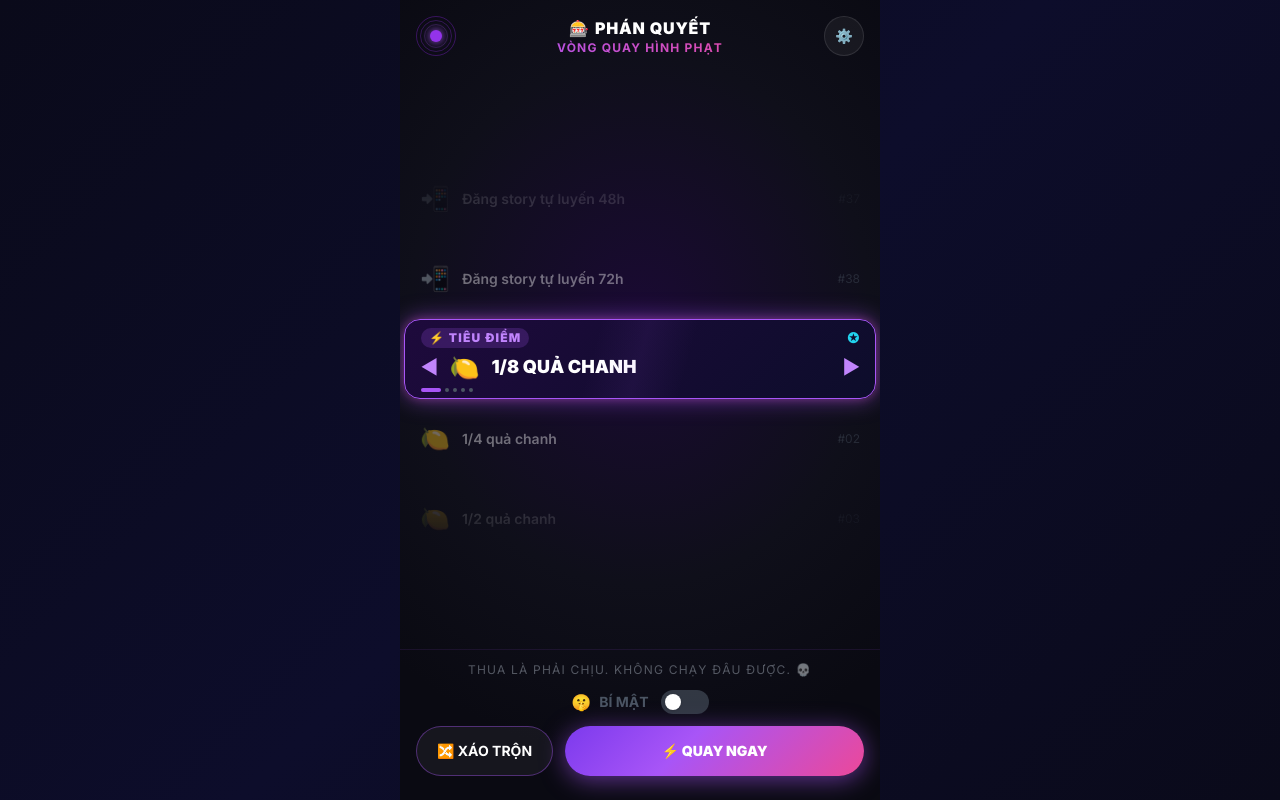
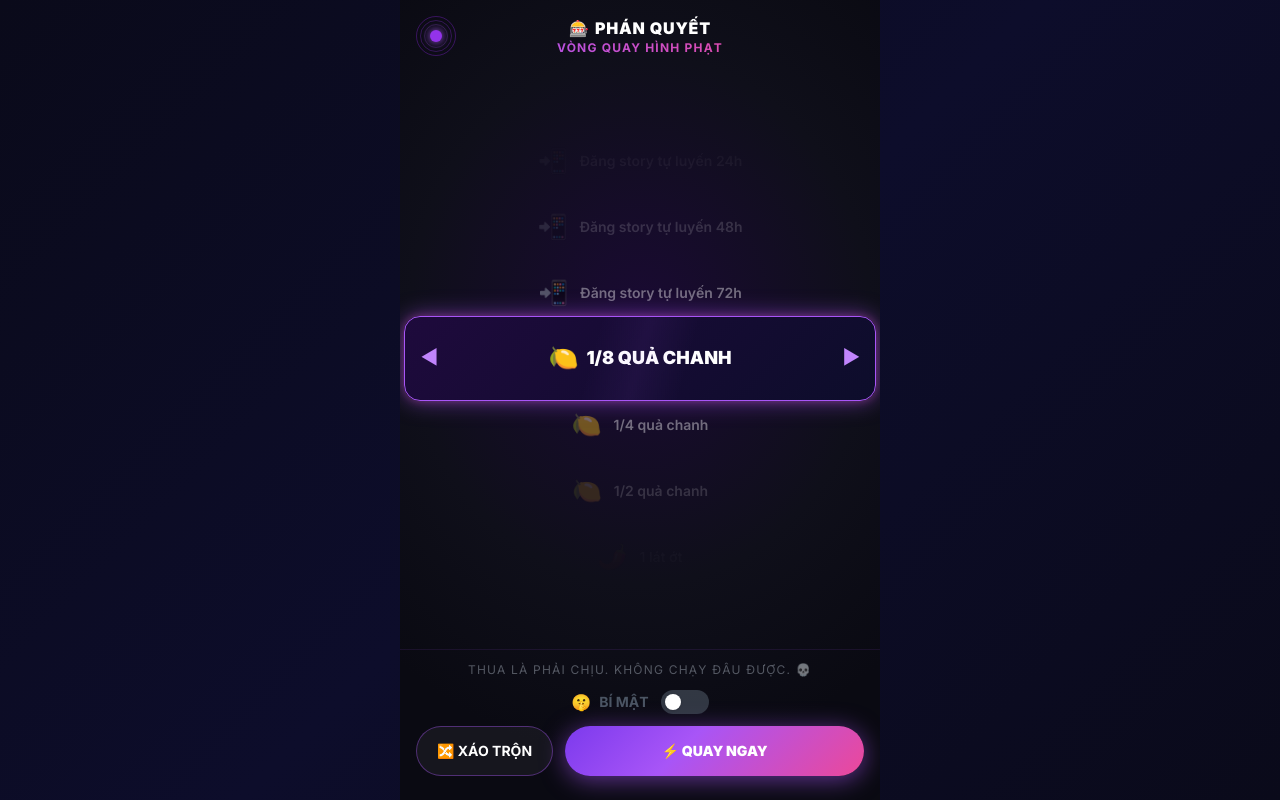
Before and after one commit to nghia-lt/bitter-and-sweet, a Next.js app: page /play/spin in a window 1280 px wide. Built offline with nearby package versions, Linux system fonts and the light colour scheme.

Commit message:
[setting] fix setting

```diff
--- a/src/app/play/fate/page.tsx
+++ b/src/app/play/fate/page.tsx
@@ -40,33 +40,24 @@ function FateRow(fate: FateType, _isFocus: boolean, _isAdj: boolean, _idx: numbe
 function FateFocusOverlay(fate: FateType | null, idx: number) {
   if (!fate) return null;
   const m = FATE_META[fate];
-  const cfg = FATE_CONFIG[fate];
   return (
-    <div className="h-full mx-1 rounded-2xl overflow-hidden relative pointer-events-none"
+    <div className="h-full mx-1 rounded-2xl overflow-hidden relative pointer-events-none flex flex-col items-center justify-center"
       style={{
         background: `linear-gradient(135deg, rgba(15,15,26,0.95), rgba(13,13,43,0.95))`,
         border: `1.5px solid ${m.textColor}80`,
         boxShadow: `0 0 20px ${m.glow}, 0 0 6px ${m.glow}`,
-        padding: '8px 16px',
+        padding: '0 16px',
       }}>
       <div className="absolute inset-0 pointer-events-none"
         style={{ background: `linear-gradient(105deg,transparent 40%,${m.glow}20 50%,transparent 60%)`, animation: 'shimmer 3s infinite' }} />
-      <div className="flex items-center justify-between mb-1">
-        <span className="text-xs font-black tracking-widest uppercase px-2 py-0.5 rounded-full"
-          style={{ background: `${m.textColor}22`, color: m.textColor }}>
-          ⚡ TIÊU ĐIỂM
-        </span>
-        <span style={{ color: m.textColor }} className="text-sm">✪</span>
-      </div>
-      <div className="flex items-center gap-3">
+      {/* Content: arrows at edges, icon+text centered */}
+      <div className="flex items-center justify-between w-full">
         <span style={{ color: m.textColor }} className="text-lg font-bold select-none">◀</span>
-        <span className="text-3xl">{m.icon}</span>
-        <p className="flex-1 font-black text-xl leading-snug" style={{ color: m.textColor }}>{m.label}</p>
+        <div className="flex items-center gap-2 justify-center flex-1">
+          <span className="text-3xl">{m.icon}</span>
+          <p className="font-black text-xl leading-snug text-center" style={{ color: m.textColor }}>{m.label}</p>
+        </div>
         <span style={{ color: m.textColor }} className="text-lg font-bold select-none">▶</span>
-      </div>
-      <div className="flex items-center gap-1 mt-1">
-        <div className="h-1 w-5 rounded-full" style={{ background: m.textColor }} />
-        {[1,2,3,4].map(i => <div key={i} className="h-1 w-1 rounded-full bg-gray-700" />)}
       </div>
     </div>
   );
--- a/src/app/play/spin/page.tsx
+++ b/src/app/play/spin/page.tsx
@@ -12,20 +12,20 @@ type SpinPhase = 'idle' | 'spinning' | 'result_single' | 'result_pair_select' |
 // ── Uniform row renderer (scrolling list) ─────────────────────
 function PenaltyRow(p: Penalty, _isFocus: boolean, _isAdj: boolean, idx: number) {
   return (
-    <div className="flex items-center gap-3 px-5 h-full">
+    // [CHANGED] justify-center + text-center for centered alignment
+    <div className="flex items-center justify-center gap-3 px-5 h-full w-full text-center">
       <span className="text-2xl">{p.icon}</span>
-      <span className="text-white font-semibold text-sm truncate flex-1">{p.name}</span>
-      <span className="text-xs text-gray-600">#{String(idx + 1).padStart(2, '0')}</span>
+      <span className="text-white font-semibold text-sm">{p.name}</span>
     </div>
   );
 }
 
 function SecretRow(_p: Penalty, _isFocus: boolean, _isAdj: boolean, idx: number) {
   return (
-    <div className="flex items-center gap-3 px-5 h-full">
+    // [CHANGED] justify-center for centered lock icon
+    <div className="flex items-center justify-center gap-3 px-5 h-full w-full">
       <span className="text-2xl">🔒</span>
       <span className="text-gray-500 font-semibold text-sm">• • •</span>
-      <span className="text-xs text-gray-700">#{String(idx + 1).padStart(2, '0')}</span>
     </div>
   );
 }
@@ -34,37 +34,26 @@ function SecretRow(_p: Penalty, _isFocus: boolean, _isAdj: boolean, idx: number)
 function FocusOverlay(penalty: Penalty | null, idx: number, secretMode: boolean) {
   if (!penalty) return null;
   return (
-    <div className="h-full mx-1 rounded-2xl overflow-hidden relative pointer-events-none"
+    <div className="h-full mx-1 rounded-2xl overflow-hidden relative pointer-events-none flex flex-col items-center justify-center"
       style={{
         background: 'linear-gradient(135deg, #1E0A3C, #0D0D2B)',
         border: '1.5px solid #A855F7',
         boxShadow: '0 0 22px rgba(168,85,247,0.55), 0 0 8px rgba(236,72,153,0.3)',
-        padding: '8px 16px',
+        padding: '0 16px',
       }}>
       {/* Shimmer */}
       <div className="absolute inset-0 pointer-events-none"
         style={{ background: 'linear-gradient(105deg,transparent 40%,rgba(168,85,247,0.07) 50%,transparent 60%)', animation: 'shimmer 3s infinite' }} />
-      {/* Top row */}
-      <div className="flex items-center justify-between mb-1">
-        <span className="text-xs font-black tracking-widest uppercase px-2 py-0.5 rounded-full"
-          style={{ background: 'rgba(168,85,247,0.2)', color: '#C084FC' }}>
-          ⚡ TIÊU ĐIỂM
-        </span>
-        <span className="text-cyan-400 text-sm font-bold">✪</span>
-      </div>
-      {/* Content */}
-      <div className="flex items-center gap-3">
+      {/* Content: arrows at edges, icon+text centered */}
+      <div className="flex items-center justify-between w-full">
         <span className="text-purple-400 text-lg font-bold select-none">◀</span>
-        <span className="text-2xl">{secretMode ? '❓' : penalty.icon}</span>
-        <p className="flex-1 text-white font-black text-lg leading-snug">
-          {secretMode ? 'BÍ MẬT ???' : penalty.name.toUpperCase()}
-        </p>
+        <div className="flex items-center gap-2 justify-center flex-1">
+          <span className="text-2xl">{secretMode ? '❓' : penalty.icon}</span>
+          <p className="text-white font-black text-lg leading-snug text-center">
+            {secretMode ? 'BÍ MẬT ???' : penalty.name.toUpperCase()}
+          </p>
+        </div>
         <span className="text-purple-400 text-lg font-bold select-none">▶</span>
-      </div>
-      {/* Dots */}
-      <div className="flex items-center gap-1 mt-1">
-        <div className="h-1 w-5 rounded-full bg-purple-500" />
-        {[1,2,3,4].map(i => <div key={i} className="h-1 w-1 rounded-full bg-gray-600" />)}
       </div>
     </div>
   );
@@ -133,7 +122,9 @@ export default function SpinPage() {
   /* ── Shuffle ── */
   const handleShuffle = () => {
     if (phase === 'spinning') return;
-    const arr = [...list];
+    // [CHANGED] Always shuffle activePenalties directly – not `list` (which may be secret-masked)
+    // so shuffle works regardless of secretMode state
+    const arr = [...activePenalties];
     for (let i = arr.length - 1; i > 0; i--) {
       const j = Math.floor(Math.random() * (i + 1));
       [arr[i], arr[j]] = [arr[j], arr[i]];
@@ -204,10 +195,8 @@ export default function SpinPage() {
             VÒNG QUAY HÌNH PHẠT
           </p>
         </div>
-        <button className="w-10 h-10 rounded-full flex items-center justify-center shrink-0"
-          style={{ background: 'rgba(255,255,255,0.05)', border: '1px solid rgba(255,255,255,0.1)' }}>
-          <span className="text-gray-400 text-sm">⚙️</span>
-        </button>
+        {/* [CHANGED] Removed ⚙️ settings button — replaced with spacer to keep header balanced */}
+        <div className="w-10 h-10 shrink-0" />
       </div>
 
       {/* Victim */}
--- a/src/components/ui/CustomSelect.tsx
+++ b/src/components/ui/CustomSelect.tsx
@@ -40,13 +40,13 @@ export function CustomSelect({ value, options, onChange, placeholder }: CustomSe
     setOpen(v => !v);
   };
 
-  // Close on outside click
+  // Close on outside click — must exclude BOTH the trigger and the portal dropdown
   useEffect(() => {
     if (!open) return;
     const handler = (e: MouseEvent) => {
-      if (triggerRef.current && !triggerRef.current.contains(e.target as Node)) {
-        setOpen(false);
-      }
+      const inTrigger = triggerRef.current?.contains(e.target as Node);
+      const inDropdown = dropdownRef.current?.contains(e.target as Node);
+      if (!inTrigger && !inDropdown) setOpen(false);
     };
     document.addEventListener('mousedown', handler);
     return () => document.removeEventListener('mousedown', handler);
@@ -74,7 +74,6 @@ export function CustomSelect({ value, options, onChange, placeholder }: CustomSe
         <button
           key={opt.value}
           type="button"
-          onMouseDown={e => e.preventDefault()} // prevent blur before click
           onClick={() => { onChange(opt.value); setOpen(false); }}
           className="w-full flex items-center gap-2 px-3 py-2 text-left text-xs transition hover:bg-white/10"
           style={{
--- a/src/components/ui/DrumSpinner.tsx
+++ b/src/components/ui/DrumSpinner.tsx
@@ -35,8 +35,8 @@ import { useState, useRef, useEffect, useCallback, ReactNode, useMemo } from 're
  */
 
 // ── Constants ─────────────────────────────────────────────────
-const ITEM_H = 80;
-const VISIBLE = 5;
+const ITEM_H = 66;           // slightly smaller so 7 items fit on mobile
+const VISIBLE = 7;             // 3 dim + 1 focus + 3 dim
 const EXTRA_LOOPS = 5;
 const MIN_DURATION = 3.5;
 const MAX_DURATION = 5.0;
@@ -189,8 +189,8 @@ export function DrumSpinner<T>({
       <div
         className="absolute inset-0 overflow-hidden"
         style={{
-          maskImage: 'linear-gradient(to bottom, transparent 0%, black 12%, black 88%, transparent 100%)',
-          WebkitMaskImage: 'linear-gradient(to bottom, transparent 0%, black 12%, black 88%, transparent 100%)',
+          maskImage: 'linear-gradient(to bottom, transparent 0%, black 10%, black 80%, transparent 100%)',
+          WebkitMaskImage: 'linear-gradient(to bottom, transparent 0%, black 10%, black 80%, transparent 100%)',
         }}
       >
         <div
@@ -234,11 +234,11 @@ export function DrumSpinner<T>({
         </div>
       </div>
 
-      {/* Layer 2: FOCUS OVERLAY (static, never moves) */}
+      {/* Layer 2: FOCUS OVERLAY (static, never moves) — 1.3× taller for emphasis */}
       {!spinning && renderFocusOverlay && focusedItem && (
         <div
           className="absolute left-0 right-0 pointer-events-none z-10"
-          style={{ top: topPad, height: ITEM_H }}
+          style={{ top: topPad - ITEM_H * 0.15, height: ITEM_H * 1.3 }}
         >
           {renderFocusOverlay(focusedItem, focusedOrigIdx)}
         </div>
@@ -249,8 +249,8 @@ export function DrumSpinner<T>({
         <div
           className="absolute left-0 right-0 pointer-events-none z-10"
           style={{
-            top: topPad - 2,
-            height: ITEM_H + 4,
+            top: topPad - ITEM_H * 0.15 - 2,
+            height: ITEM_H * 1.3 + 4,
             borderRadius: 16,
             border: '1.5px solid rgba(168,85,247,0.5)',
             boxShadow: '0 0 20px rgba(168,85,247,0.35), inset 0 0 14px rgba(168,85,247,0.1)',
@@ -263,8 +263,8 @@ export function DrumSpinner<T>({
         <div
           className="absolute left-0 right-0 pointer-events-none z-10 animate-pulse"
           style={{
-            top: topPad - 2,
-            height: ITEM_H + 4,
+            top: topPad - ITEM_H * 0.15 - 2,
+            height: ITEM_H * 1.3 + 4,
             borderRadius: 16,
             border: '1.5px solid rgba(168,85,247,0.3)',
             boxShadow: '0 0 14px rgba(168,85,247,0.2)',
```
